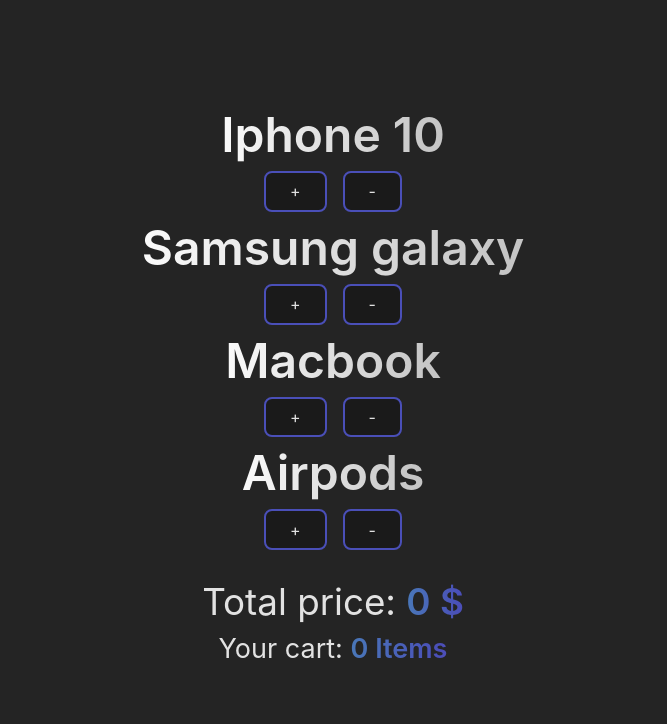
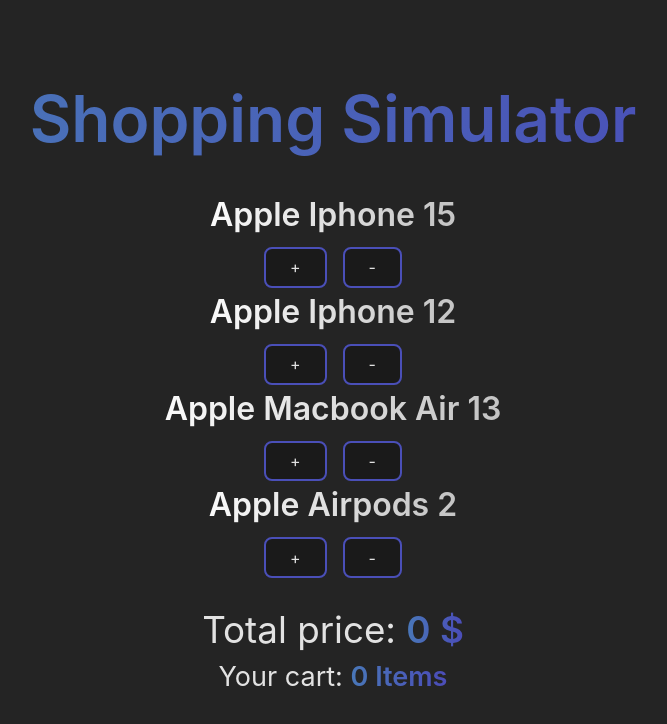
Before and after one commit to MaciejBascik/CartApp, a React (Vite) app: page / in a window 1280 px wide. Shown: the top 724 px of the page, without its empty margins (307-974 px from the left). Built offline with nearby package versions, Linux system fonts and the light colour scheme.

Commit message:
code development: shortening the code

```diff
--- /dev/null
+++ b/src/Button.jsx
@@ -0,0 +1,22 @@
+function Button({product,state,dispatch,title}) {
+    return(
+    <div>
+        <h1 className="text-[2em] animate-text bg-gradient-to-r from-[#ffffff] via-[#c7c7c7] to-[#aeaeae] bg-clip-text text-transparent font-semibold mb-[8px]">{title}</h1>
+      <div className="flex items-center justify-center">
+      <button className="hover:border-[#646cff] outline-[4px_auto_-webkit-focus-ring-color] rounded-lg px-[1.5em] py-[0.4em] mx-[0.5em] text-[1em]  border-[#4a4fb8] border-[2px] [font-family:inherit] bg-[#1a1a1a] cursor-pointer [transition:border-color_0.25s]"
+        onClick={() => dispatch({ type: "add", product: product })}
+      >
+        +
+      </button>
+
+      <button className="hover:border-[#646cff] outline-[4px_auto_-webkit-focus-ring-color] rounded-lg px-[1.5em] py-[0.4em] mx-[0.5em] text-[1em]  border-[#4a4fb8] border-[2px] [font-family:inherit] bg-[#1a1a1a] cursor-pointer [transition:border-color_0.25s]"
+        onClick={() => dispatch({ type: "subtract", product: product })}
+      >
+        -
+      </button>
+      </div>
+      </div>
+    )
+}
+
+export default Button;
--- a/src/Products.jsx
+++ b/src/Products.jsx
@@ -1,9 +1,18 @@
 import { useReducer } from "react";
+import Button from "./Button";
+import React from 'react';
+
 
 export default function Products() {
+  const initialState = {
+    amountIphone: 0,
+    amountIphone2: 0,
+    amountMac: 0,
+    amountAir: 0,
+  }
   const prices = {
     priceIphone: 500,
-    priceSamsung: 400,
+    priceIphone2: 400,
     priceMac: 1000,
     priceAir: 200,
   };
@@ -28,73 +37,26 @@
           throw new Error("Invalid action type");
       }
     },
-    {
-      amountIphone: 0,
-      amountSamsung: 0,
-      amountMac: 0,
-      amountAir: 0,
-    }
-  );
+    initialState
+ );
+
+
   const total = Object.values(state).reduce((sum, amount) => sum + amount, 0);
   const totalPrice =
-    state.amountIphone * prices.priceIphone +
-    state.amountSamsung * prices.priceSamsung +
-    state.amountMac * prices.priceMac +
-    state.amountAir * prices.priceAir;
+    (state.amountIphone * prices.priceIphone) +
+    (state.amountIphone2 * prices.priceIphone2) +
+    (state.amountMac * prices.priceMac) +
+    (state.amountAir * prices.priceAir);
+
 
   return (
     <div className=" w-full max-w-4xl mx-auto flex flex-col items-center justify-center">
+  <h1 className="text-[4em] animate-text bg-gradient-to-r from-[#497BB8] via-[#4A4FB8] to-[#7749B8] bg-clip-text text-transparent font-semibold w-full max-w-4xl mx-auto flex flex-col items-center justify-center">Shopping Simulator</h1><br />
 
-      <h1 className="text-[3em] animate-text bg-gradient-to-r from-[#ffffff] via-[#c7c7c7] to-[#aeaeae] bg-clip-text text-transparent font-semibold">Iphone 10</h1>
-      <div className="flex items-center justify-center">
-      <button className="hover:border-[#646cff] outline-[4px_auto_-webkit-focus-ring-color] rounded-lg px-[1.5em] py-[0.4em] mx-[0.5em] text-[1em]  border-[#4a4fb8] border-[2px] [font-family:inherit] bg-[#1a1a1a] cursor-pointer [transition:border-color_0.25s]"
-        onClick={() => dispatch({ type: "add", product: "amountIphone" })}
-      >
-        +
-      </button>
-
-      <button className="hover:border-[#646cff] outline-[4px_auto_-webkit-focus-ring-color] rounded-lg px-[1.5em] py-[0.4em] mx-[0.5em] text-[1em]  border-[#4a4fb8] border-[2px] [font-family:inherit] bg-[#1a1a1a] cursor-pointer [transition:border-color_0.25s]"
-        onClick={() => dispatch({ type: "subtract", product: "amountIphone" })}
-      >
-        -
-      </button>
-      </div>
-
-      <h1 className="text-[3em] animate-text bg-gradient-to-r from-[#ffffff] via-[#c7c7c7] to-[#aeaeae] bg-clip-text text-transparent font-semibold">Samsung galaxy</h1>
-      <div className="flex items-center justify-center">
-      <button className="hover:border-[#646cff] outline-[4px_auto_-webkit-focus-ring-color] rounded-lg px-[1.5em] py-[0.4em] mx-[0.5em] text-[1em]  border-[#4a4fb8] border-[2px] [font-family:inherit] bg-[#1a1a1a] cursor-pointer [transition:border-color_0.25s]"
-        onClick={() => dispatch({ type: "add", product: "amountSamsung" })}
-      >
-        +
-      </button>
-      <button className="hover:border-[#646cff] outline-[4px_auto_-webkit-focus-ring-color] rounded-lg px-[1.5em] py-[0.4em] mx-[0.5em] text-[1em]  border-[#4a4fb8] border-[2px] [font-family:inherit] bg-[#1a1a1a] cursor-pointer [transition:border-color_0.25s]"
-        onClick={() => dispatch({ type: "subtract", product: "amountSamsung" })}
-      >
-        -
-      </button>
-      </div>
-      <h1 className="text-[3em] animate-text bg-gradient-to-r from-[#ffffff] via-[#c7c7c7] to-[#aeaeae] bg-clip-text text-transparent font-semibold">Macbook</h1>
-      <div className="flex items-center justify-center">
-      <button className="hover:border-[#646cff] outline-[4px_auto_-webkit-focus-ring-color] rounded-lg px-[1.5em] py-[0.4em] mx-[0.5em] text-[1em]  border-[#4a4fb8] border-[2px] [font-family:inherit] bg-[#1a1a1a] cursor-pointer [transition:border-color_0.25s]" onClick={() => dispatch({ type: "add", product: "amountMac" })}>
-        +
-      </button>
-      <button className="hover:border-[#646cff] outline-[4px_auto_-webkit-focus-ring-color] rounded-lg px-[1.5em] py-[0.4em] mx-[0.5em] text-[1em]  border-[#4a4fb8] border-[2px] [font-family:inherit] bg-[#1a1a1a] cursor-pointer [transition:border-color_0.25s]"
-        onClick={() => dispatch({ type: "subtract", product: "amountMac" })}
-      >
-        -
-      </button>
-      </div>
-      <h1 className="text-[3em] animate-text bg-gradient-to-r from-[#ffffff] via-[#c7c7c7] to-[#aeaeae] bg-clip-text text-transparent font-semibold">Airpods</h1>
-      <div className="flex items-center justify-center">
-      <button className="hover:border-[#646cff] outline-[4px_auto_-webkit-focus-ring-color] rounded-lg px-[1.5em] py-[0.4em] mx-[0.5em] text-[1em]  border-[#4a4fb8] border-[2px] [font-family:inherit] bg-[#1a1a1a] cursor-pointer [transition:border-color_0.25s]" onClick={() => dispatch({ type: "add", product: "amountAir" })}>
-        +
-      </button>
-      <button className="hover:border-[#646cff] outline-[4px_auto_-webkit-focus-ring-color] rounded-lg px-[1.5em] py-[0.4em] mx-[0.5em] text-[1em]  border-[#4a4fb8] border-[2px] [font-family:inherit] bg-[#1a1a1a] cursor-pointer [transition:border-color_0.25s]"
-        onClick={() => dispatch({ type: "subtract", product: "amountAir" })}
-      >
-        -
-      </button>
-      </div>
+      <Button title="Apple Iphone 15" product="amountIphone" state={state} dispatch={dispatch}/>
+      <Button title="Apple Iphone 12" product="amountIphone2" state={state} dispatch={dispatch}/>
+      <Button title="Apple Macbook Air 13" product="amountMac" state={state} dispatch={dispatch}/>
+      <Button title="Apple Airpods 2" product="amountAir" state={state} dispatch={dispatch}/>
       <br />
     <div>
       <div>
@@ -103,8 +65,8 @@
       <div className="text-[1.3em] w-full max-w-4xl mx-auto flex flex-col items-center justify-center">
         <h2 className="text-[1.3em]">Your cart: <span className="animate-text bg-gradient-to-r from-[#497BB8] via-[#4A4FB8] to-[#7749B8] bg-clip-text text-transparent font-semibold">{total} Items</span></h2>
       <br />
-      {state.amountIphone > 0 && <h3> {state.amountIphone} Iphones, Price: {state.amountIphone * prices.priceIphone}$ </h3>}
-      {state.amountSamsung > 0 && <h3> {state.amountSamsung} Samsungs, Price: {state.amountSamsung * prices.priceSamsung}$ </h3>}
+      {state.amountIphone > 0 && <h3> {state.amountIphone} Iphones 15, Price: {state.amountIphone * prices.priceIphone}$ </h3>}
+      {state.amountIphone2 > 0 && <h3> {state.amountIphone2} Iphones 12, Price: {state.amountIphone2 * prices.priceIphone2}$ </h3>}
       {state.amountMac > 0 && <h3> {state.amountMac} MacBooks, Price: {state.amountMac * prices.priceMac}$ </h3>}
       {state.amountAir > 0 && <h3> {state.amountAir} Airpods, Price: {state.amountAir * prices.priceAir}$ </h3>}
       </div>
```
